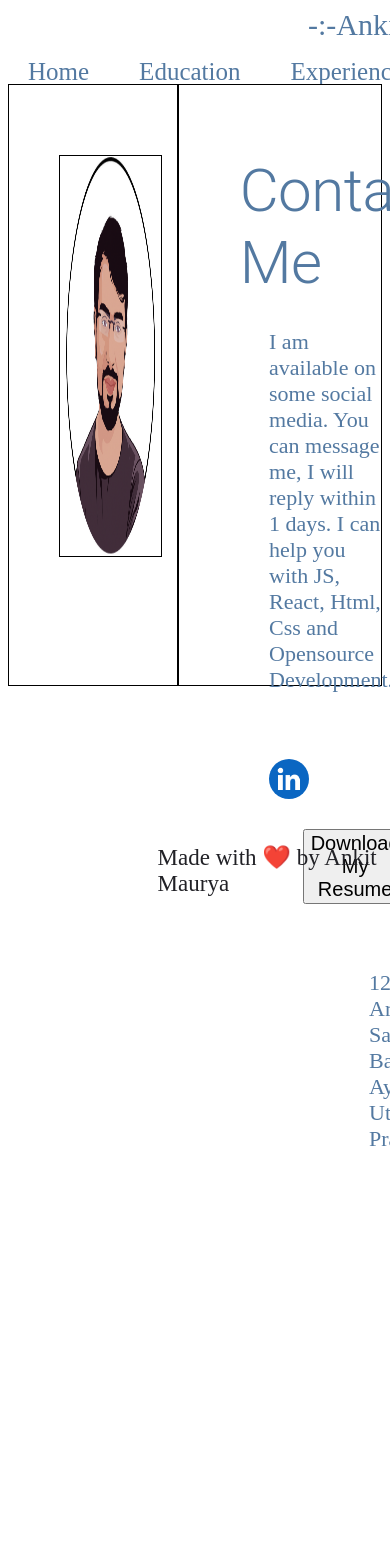
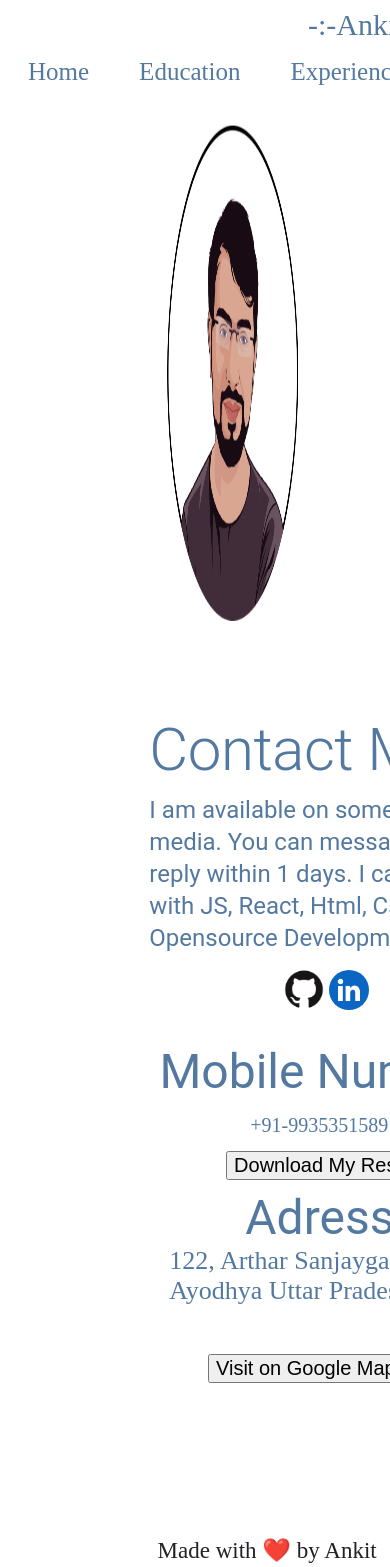
Before and after one commit to io6-ankit/portfolio--website, a React (Create React App) app in the folder portfolio-website/: page /contact in a window 390 px wide. Shown: the top 1567 px of the page. Before the commit the page ends 1438 px from the top, so only its background shows below. Built offline with nearby package versions, Linux system fonts and the light colour scheme.

Commit message:
portfolio code commit

```diff
--- a/portfolio-website/src/components/Contact.jsx
+++ b/portfolio-website/src/components/Contact.jsx
@@ -1,24 +1,28 @@
 import React from "react";
 import { Box, Typography } from "@mui/material";
+// import ExperienceImage from "./assets/image/experience-image.png";
 import Man2 from "./assets/image/man-2.png";
 import Github from "./assets/image/GitHub.png";
 import Linkedln from "./assets/image/linkedle.png";
 import "./contact.css";
+// import { Man2 } from "@mui/icons-material";
 const Contact = () => {
   return (
     <>
-      <Box className="contact-main-section">
-        <Box className="contact-image-main-section">
-          {" "}
-          <img src={Man2} alt="Man2" className="contact-image-section" />
+      <Box className="Contact-main-section">
+        <Box className="Contact-main-image-section">
+          <img
+            className="Contact-image-section"
+            src={Man2}
+            alt="experience-image"
+          />
         </Box>
-
         <Box className="contact-main-heading-section">
           <Box className="contact-heading-section">
             <Typography variant="h2">Contact Me</Typography>
           </Box>
           <Box className="contact-paragraph-section">
-            <Typography variant="p">
+            <Typography variant="h5">
               I am available on some social media. You can message me, I will
               reply within 1 days. I can help you with JS, React, Html, Css and
               Opensource Development.
--- a/portfolio-website/src/components/contact.css
+++ b/portfolio-website/src/components/contact.css
@@ -1,27 +1,37 @@
-.contact-main-section {
+.Contact-main-section {
   display: flex;
+}
+.Contact-main-image-section {
+  height: 600px;
+  width: 50%;
+  /* border: 1px solid black; */
+}
+.Contact-image-section {
+  height: 500px;
+  width: 80%;
+  margin: 40px 0 0 80px;
 }
 .contact-main-heading-section {
   height: 600px;
   width: 54%;
-  border: 1px solid black;
+  /* border: 1px solid black; */
 }
 .contact-paragraph-section {
-  font-size: 22px;
+  font-size: 21px;
   margin: 30px 0 0 90px;
 }
 .contact-heading-section {
   margin: 70px 0 0 30%;
 }
-.contact-image-main-section {
+/* .contact-image-main-section {
   height: 600px;
   width: 46%;
-  border: 1px solid black;
-}
-.contact-image-section {
+  /* border: 1px solid black; */
+/* } */
+*/ .contact-image-section {
   height: 400px;
   width: 60%;
-  border: 1px solid black;
+  /* border: 1px solid black; */
   margin: 70px 0 0 30%;
 }
 .githubImageSection {
@@ -68,8 +78,363 @@
   background-color: rgb(44, 128, 95);
   color: white;
 }
-@media only screen and(max-width:1400px) {
-  .contact-main-section {
+
+@media only screen and (max-width: 1150px) {
+  .Contact-main-section {
     display: inline-block;
   }
+  .Contact-image-section {
+    height: 500px;
+    width: 80%;
+    margin: 40px 0 0 80%;
+  }
+  .contact-heading-section {
+    margin: 30px 0 0 80%;
+    height: 20px;
+    width: 80%;
+  }
+  .contact-paragraph-section {
+    height: 50px;
+    width: 150%;
+    font-size: 27px;
+    margin: 60px 0 0 30%;
+  }
+  .heading-mobile-number-section {
+    margin: 70px 0 0 75%;
+    font-size: 20px;
+    height: 20px;
+    width: 100%;
+  }
+  .number-section {
+    margin: 50px 0 0 90%;
+    font-size: 20px;
+    height: 20px;
+    width: 100%;
+  }
+  .resume-button {
+    margin: 100px 0 0px 35%;
+    font-size: 20px;
+  }
+  .adress-heading-section {
+    margin: 10px 0 0 40%;
+    font-size: 20px;
+  }
+  .maps {
+    margin: 160px 0 0 85%;
+    height: 20px;
+    width: 100%;
+  }
+  .githubImageSection {
+    height: 50px;
+    width: 50px;
+    margin: 10px 0 0 370px;
+  }
+  .linkedlnImageSection {
+    height: 40px;
+    width: 40px;
+    border-radius: 50%;
+    margin-bottom: 4px;
+  }
 }
+@media only screen and (max-width: 1100px) {
+  .Contact-main-section {
+    display: inline-block;
+  }
+  .Contact-image-section {
+    height: 500px;
+    width: 80%;
+    margin: 40px 0 0 80%;
+  }
+  .contact-heading-section {
+    margin: 30px 0 0 80%;
+    height: 20px;
+    width: 80%;
+  }
+  .contact-paragraph-section {
+    height: 50px;
+    width: 150%;
+    font-size: 26px;
+    margin: 60px 0 0 30%;
+  }
+  .heading-mobile-number-section {
+    margin: 70px 0 0 75%;
+    font-size: 20px;
+    height: 20px;
+    width: 100%;
+  }
+  .number-section {
+    margin: 50px 0 0 90%;
+    font-size: 20px;
+    height: 20px;
+    width: 100%;
+  }
+  .resume-button {
+    margin: 100px 0 0px 35%;
+    font-size: 20px;
+  }
+  .adress-heading-section {
+    margin: 10px 0 0 40%;
+    font-size: 20px;
+  }
+  .maps {
+    margin: 160px 0 0 85%;
+    height: 20px;
+    width: 100%;
+  }
+  .githubImageSection {
+    height: 50px;
+    width: 50px;
+    margin: 10px 0 0 370px;
+  }
+  .linkedlnImageSection {
+    height: 40px;
+    width: 40px;
+    border-radius: 50%;
+    margin-bottom: 4px;
+  }
+}
+@media only screen and (max-width: 1040px) {
+  .contact-paragraph-section {
+    height: 50px;
+    width: 150%;
+    font-size: 25px;
+    margin: 60px 0 0 30%;
+  }
+  .heading-mobile-number-section {
+    margin: 130px 0 0 75%;
+    font-size: 20px;
+    height: 20px;
+    width: 100%;
+  }
+  .number-section {
+    margin: 50px 0 0 90%;
+    font-size: 20px;
+    height: 20px;
+    width: 100%;
+  }
+  .resume-button {
+    margin: 130px 0 0px 35%;
+    font-size: 20px;
+  }
+  .adress-heading-section {
+    margin: 10px 0 0 40%;
+    font-size: 20px;
+  }
+  .maps {
+    margin: 160px 0 0 85%;
+    height: 20px;
+    width: 100%;
+  }
+  .githubImageSection {
+    height: 50px;
+    width: 50px;
+    margin: 10px 0 0 370px;
+  }
+  .linkedlnImageSection {
+    height: 40px;
+    width: 40px;
+    border-radius: 50%;
+    margin-bottom: 4px;
+  }
+}
+@media only screen and (max-width: 1000px) {
+  .contact-paragraph-section {
+    height: 50px;
+    width: 150%;
+    font-size: 23px;
+    margin: 60px 0 0 30%;
+  }
+}
+@media only screen and (max-width: 920px) {
+  .contact-paragraph-section {
+    height: 50px;
+    width: 150%;
+    font-size: 21px;
+    margin: 60px 0 0 30%;
+  }
+}
+@media only screen and (max-width: 920px) {
+  .githubImageSection {
+    height: 50px;
+    width: 50px;
+    margin: 10px 0 0 300px;
+  }
+  .linkedlnImageSection {
+    height: 40px;
+    width: 40px;
+    border-radius: 50%;
+    margin-bottom: 4px;
+  }
+}
+@media only screen and (max-width: 740px) {
+  .maps {
+    margin: 200px 0 0 85%;
+    height: 20px;
+    width: 100%;
+  }
+}
+@media only screen and (max-width: 720px) {
+  .contact-heading-section {
+    margin: 30px 0 0 70%;
+    height: 20px;
+    width: 100%;
+  }
+  .heading-mobile-number-section {
+    margin: 140px 0 0 75%;
+    font-size: 20px;
+    height: 20px;
+    width: 100%;
+  }
+}
+@media only screen and (max-width: 624px) {
+  .heading-mobile-number-section {
+    margin: 140px 0 0 75%;
+    font-size: 20px;
+    height: 20px;
+    width: 120%;
+  }
+  .githubImageSection {
+    height: 50px;
+    width: 50px;
+    margin: 10px 0 0 240px;
+  }
+  .linkedlnImageSection {
+    height: 40px;
+    width: 40px;
+    border-radius: 50%;
+    margin-bottom: 4px;
+  }
+}
+@media only screen and (max-width: 578px) {
+  .contact-heading-section {
+    margin: 30px 0 0 70%;
+    height: 20px;
+    width: 120%;
+  }
+  .githubImageSection {
+    height: 50px;
+    width: 50px;
+    margin: 10px 0 0 240px;
+  }
+  .linkedlnImageSection {
+    height: 40px;
+    width: 40px;
+    border-radius: 50%;
+    margin-bottom: 4px;
+  }
+}
+@media only screen and (max-width: 548px) {
+  .heading-mobile-number-section {
+    margin: 180px 0 0 75%;
+    font-size: 20px;
+    height: 20px;
+    width: 120%;
+  }
+}
+@media only screen and (max-width: 524px) {
+  .heading-mobile-number-section {
+    margin: 180px 0 0 75%;
+    font-size: 20px;
+    height: 20px;
+    width: 140%;
+  }
+}
+@media only screen and (max-width: 485px) {
+  .contact-heading-section {
+    margin: 30px 0 0 70%;
+    height: 20px;
+    width: 140%;
+  }
+  .adress-paragraph-section {
+    margin: 0 0 0 100px;
+    height: 20px;
+    width: 100%;
+  }
+  .heading-mobile-number-section {
+    margin: 180px 0 0 75%;
+    font-size: 20px;
+    height: 20px;
+    width: 160%;
+  }
+  .contact-paragraph-section {
+    height: 50px;
+    width: 170%;
+    font-size: 26px;
+    margin: 60px 0 0 30%;
+  }
+}
+@media only screen and (max-width: 430px) {
+  .contact-heading-section {
+    margin: 30px 0 0 70%;
+    height: 20px;
+    width: 160%;
+  }
+  .heading-mobile-number-section {
+    margin: 200px 0 0 75%;
+    font-size: 20px;
+    height: 20px;
+    width: 180%;
+  }
+  .maps {
+    margin: 220px 0 0 85%;
+    height: 20px;
+    width: 120%;
+  }
+}
+@media only screen and (max-width: 430px) {
+  .contact-heading-section {
+    margin: 30px 0 0 70%;
+    height: 20px;
+    width: 180%;
+  }
+  .contact-paragraph-section {
+    height: 50px;
+    width: 190%;
+    font-size: 26px;
+    margin: 60px 0 0 70%;
+  }
+  .githubImageSection {
+    height: 50px;
+    width: 50px;
+    margin: 10px 0 0 130px;
+  }
+  .linkedlnImageSection {
+    height: 40px;
+    width: 40px;
+    border-radius: 50%;
+    margin-bottom: 4px;
+  }
+  .number-section {
+    margin: 50px 0 0 120%;
+    font-size: 20px;
+    height: 20px;
+    width: 100%;
+  }
+  .resume-button {
+    margin: 130px 0 0px 20%;
+    font-size: 20px;
+  }
+  .adress-heading-section {
+    margin: 10px 0 0 25%;
+    font-size: 20px;
+  }
+  .adress-paragraph-section {
+    margin-left: 20px;
+  }
+  .maps {
+    margin-left: 200px;
+  }
+}
+@media only screen and (max-width: 354px) {
+  .contact-heading-section {
+    margin: 30px 0 0 70%;
+    height: 20px;
+    width: 200%;
+  }
+  .heading-mobile-number-section {
+    margin: 200px 0 0 75%;
+    font-size: 20px;
+    height: 20px;
+    width: 200%;
+  }
+}
```
